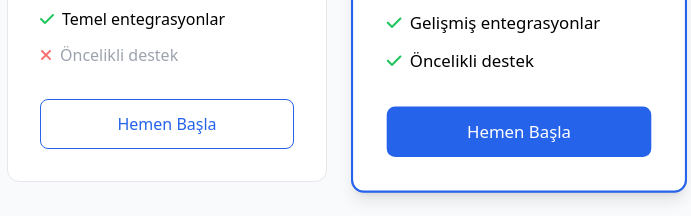
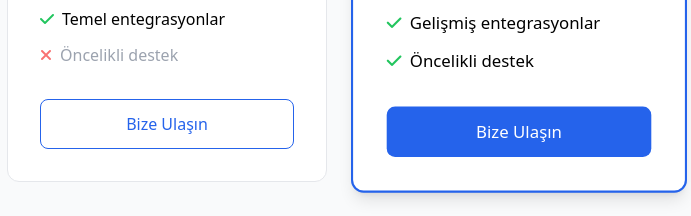
Before and after one commit to Syhnctn/agent1, a plain HTML site: page index.html in a window 1280 px wide. Shown: the part 1804-2020 px from the top of the page, 121-812 px from the left. Drawn offline with nearby package versions, Linux system fonts and the light colour scheme.

Commit message:
Change 'Hemen Başla' buttons to 'Bize Ulaşın' in pricing section

```diff
--- a/index.html
+++ b/index.html
@@ -210,7 +210,7 @@
                             <span data-i18n="pricing.starter.features.support">Öncelikli destek</span>
                         </li>
                     </ul>
-                    <button class="w-full py-3 border border-blue-600 text-blue-600 font-medium rounded-lg hover:bg-blue-50 transition" data-i18n="nav.getStarted">Hemen Başla</button>
+                    <button class="w-full py-3 border border-blue-600 text-blue-600 font-medium rounded-lg hover:bg-blue-50 transition">Bize Ulaşın</button>
                 </div>
                 <div class="bg-white p-8 rounded-xl border-2 border-blue-600 shadow-lg pricing-card transition transform scale-105">
                     <div class="absolute top-0 right-0 bg-blue-600 text-white text-xs font-bold px-3 py-1 rounded-bl-lg rounded-tr-lg">POPÜLER</div>
@@ -238,7 +238,7 @@
                             <span data-i18n="pricing.professional.features.support">Öncelikli destek</span>
                         </li>
                     </ul>
-                    <button class="w-full py-3 bg-blue-600 text-white font-medium rounded-lg hover:bg-blue-700 transition" data-i18n="nav.getStarted">Hemen Başla</button>
+                    <button class="w-full py-3 bg-blue-600 text-white font-medium rounded-lg hover:bg-blue-700 transition">Bize Ulaşın</button>
                 </div>
                 <div class="bg-white p-8 rounded-xl border border-gray-200 pricing-card transition">
                     <h3 class="text-xl font-semibold text-gray-800 mb-2" data-i18n="pricing.enterprise.title">Kurumsal</h3>
```
